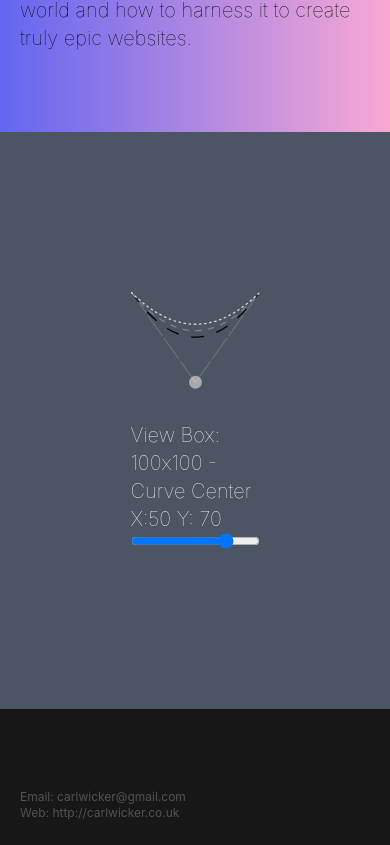
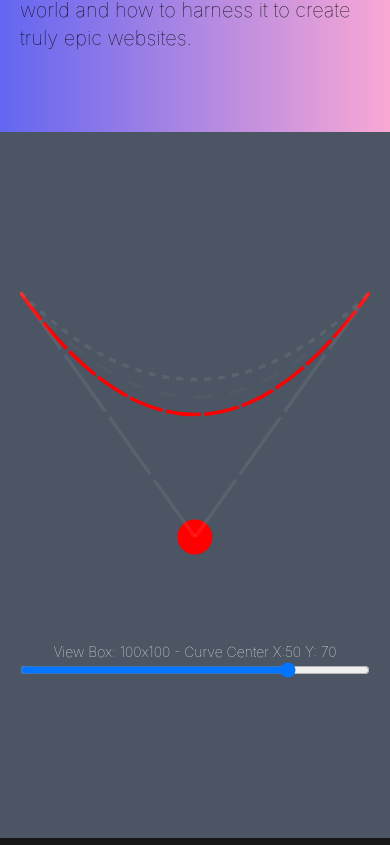
Before and after one commit to carlwicker/carlwicker-nextjs12, a Next.js app: page / in a window 390 px wide. Shown: the part 7419-8264 px from the top of the page. Built offline with nearby package versions, Linux system fonts and the light colour scheme.

Commit message:
responsive improvements on svg curve section

```diff
--- a/components/TheCurve/Svg.tsx
+++ b/components/TheCurve/Svg.tsx
@@ -21,8 +21,8 @@ export default function Svg() {
         className=""
       >
         <path
-          stroke="black"
-          strokeDasharray="10 10 10 10"
+          stroke="red"
+          strokeDasharray="10 1"
           d={`M 0,0 q50, ${sliderValue} ,100, 0`}
           className="duration-200"
         />
@@ -31,21 +31,21 @@ export default function Svg() {
           stroke="grey"
           strokeDasharray="5 5 5 5"
           d={`M 0,0 q50, ${sliderValue - 10} ,100, 0`}
-          className="duration-200 "
+          className="duration-200 opacity-10"
         />
 
         <path
           stroke="lightgrey"
           strokeDasharray="2 2 2 2"
           d={`M 0,0 q50, ${sliderValue - 20} ,100, 0`}
-          className="duration-200 "
+          className="duration-200 opacity-10"
         />
 
         <circle
           cx="50"
           cy={sliderValue}
           r="5"
-          fill="darkgrey"
+          fill="red"
           className="duration-200"
         />
 
@@ -53,18 +53,18 @@ export default function Svg() {
           stroke="rgba(255, 255, 255, 0.15)"
           strokeDasharray="20 2"
           d={`M 0,0 l50, ${sliderValue}`}
-          className="duration-200"
+          className="duration-200 opacity-50"
         />
 
         <path
           stroke="rgba(255, 255, 255, 0.15)"
           strokeDasharray="20 2"
           d={`M 100,0 l-50, ${sliderValue}`}
-          className="duration-200"
+          className="duration-200 opacity-50"
         />
       </svg>
       <div className="flex flex-col mx-auto">
-        <div className="mx-auto">
+        <div className="mx-auto text-sm">
           View Box: 100x100 - Curve Center X:50 Y: {sliderValue}
         </div>
         <input
--- a/components/TheCurve/TheCurve.tsx
+++ b/components/TheCurve/TheCurve.tsx
@@ -3,7 +3,7 @@ import Svg from "./Svg";
 export default function TheCurve() {
   return (
     <section
-      className="bg-gray-600 text-white py-20 overflow-hidden"
+      className="bg-gray-600 text-white py-20 overflow-hidden px-5"
       //   style={{ fontFamily: "times" }}
     >
       <div className="container mx-auto flex flex-col gap-20 relative">
@@ -16,9 +16,9 @@ export default function TheCurve() {
           Curve
         </h2> */}
 
-        <div className="flex gap-20 py-20">
-          <div className="flex w-1/3 self-center justify-center z-20"></div>
-          <div className="font-thin text-xl flex-col flex gap-10 w-1/3">
+        <div className="flex py-20 gap-20">
+          <div className="lg:flex lg:w-1/3 hidden"></div>
+          <div className="font-thin text-xl flex-col flex gap-10 lg:w-1/3 w-full">
             {/* <p>
               SVG curves are a way to create smooth, curved lines and shapes in
               Scalable Vector Graphics (SVG) documents. These curves are defined
@@ -38,7 +38,7 @@ export default function TheCurve() {
             <Svg />
           </div>
 
-          <div className="font-thin text-xl flex-col flex gap-10 w-1/3"></div>
+          <div className="font-thin text-xl flex-col lg:flex gap-10 lg:w-1/3 hidden"></div>
         </div>
       </div>
     </section>
```
